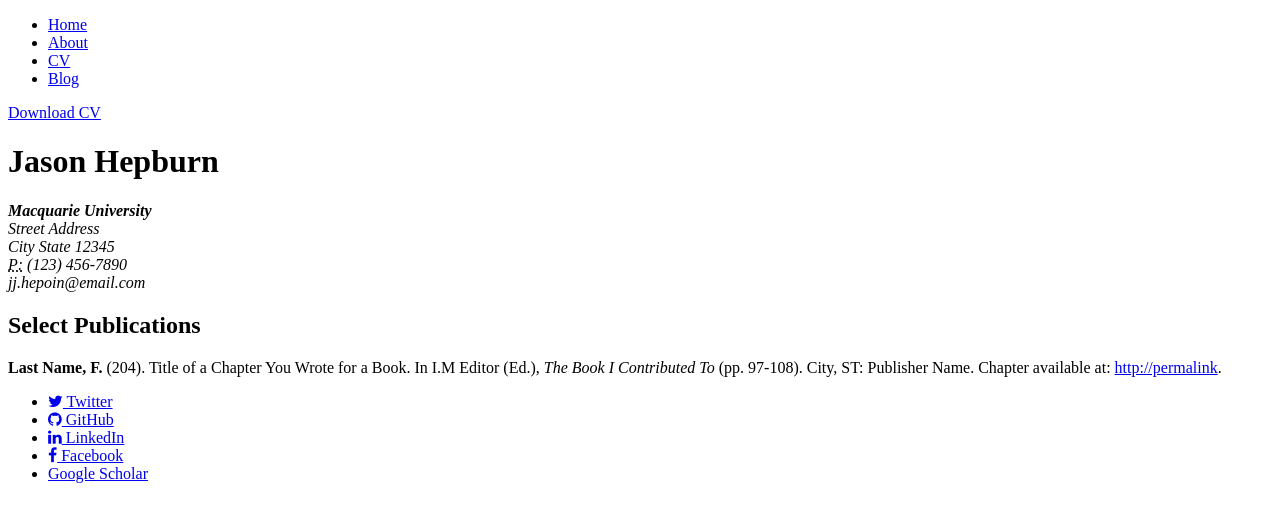
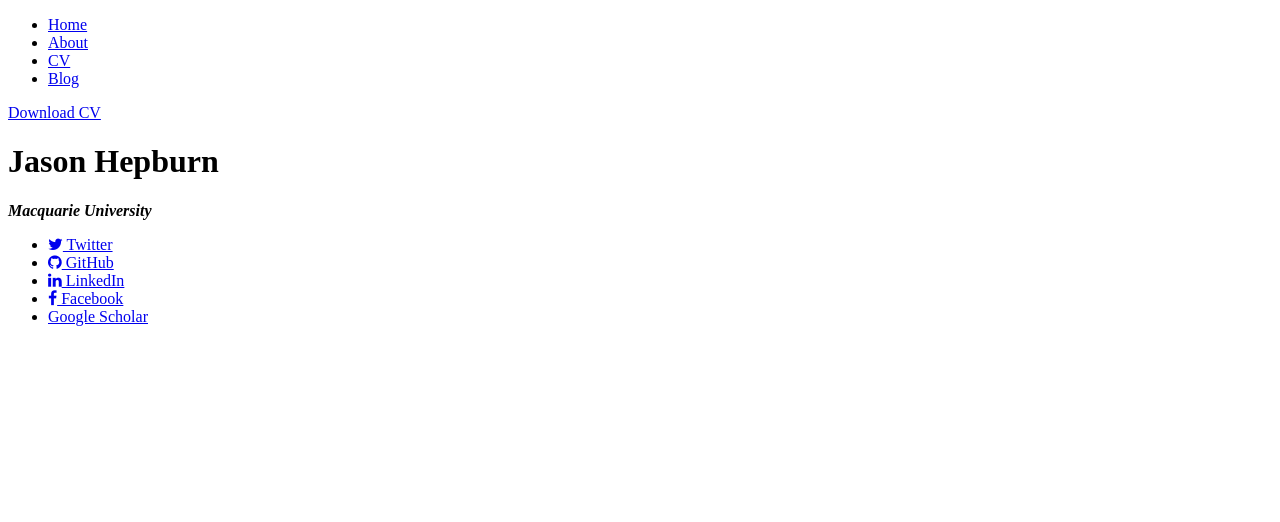
Before and after one commit to Attler/attler.github.io, a Jekyll site: the page built from cv/index.html, in a window 1280 px wide. Shown: the top 522 px of the page. Built offline with Jekyll 4.4.1, drawn with Linux system fonts in a browser that asks for light colours; nearby versions of some CDN libraries; a style sheet for code colours, icons or effects is not loaded.

Commit message:
update css

```diff
--- a/_layouts/default.html
+++ b/_layouts/default.html
@@ -2,7 +2,6 @@
 	<html>
 		<head>
 			<title>{{ page.title }}</title>
-			<!-- link to main stylesheet -->
 			{% include analytics.html %}
 			{% include head.html %}
 		</head>
--- a/cv/index.html
+++ b/cv/index.html
@@ -8,15 +8,6 @@
 					<h1>Jason Hepburn</h1>
 					<address>
 					<strong>Macquarie University</strong><br>
-					Street Address<br>
-					City State 12345<br>
-					<abbr title="phone">P:</abbr> (123) 456-7890<br>
-					<span class="obfuscate">jj.hepoin@email.com</span>
 					</address>
 
-					<h2>Select Publications</h2>
-
-					<p><strong>Last Name, F.</strong> (204). Title of a Chapter You Wrote for a Book. In I.M Editor (Ed.), <em>The Book I Contributed To</em> (pp. 97-108). City, ST: Publisher Name. Chapter available at: <a href="#">http://permalink</a>.
-
-
 	</div>
```
